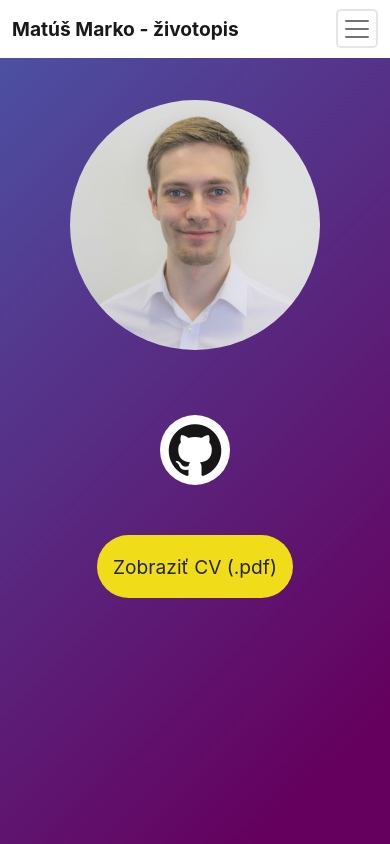
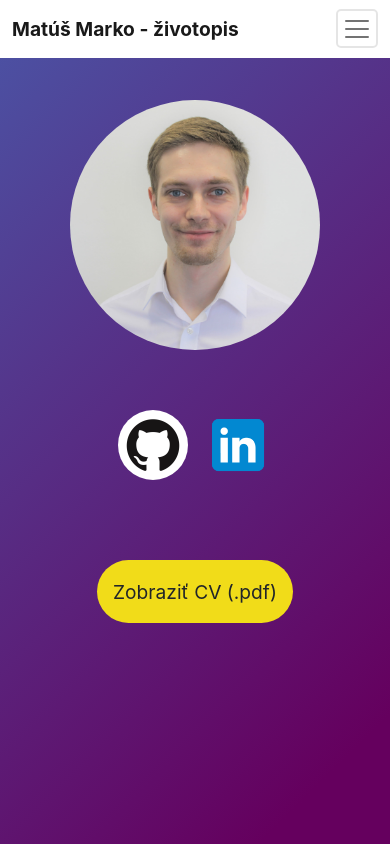
Before and after one commit to MatusMarko719/CVproject, a React (Create React App) app in the folder 01-starting-project/: page / in a window 390 px wide. Shown: the top 844 px of the page. Built offline with nearby package versions, Linux system fonts and the light colour scheme.

Commit message:
style + linkedInn

```diff
--- a/01-starting-project/src/UI/App.module.css
+++ b/01-starting-project/src/UI/App.module.css
@@ -1,27 +1,30 @@
-
-#sectionAbout{
+#sectionAbout {
   padding-bottom: 20px;
   padding-top: 80px;
-
+  background: radial-gradient(#ffffff, #c9c9c9);
 }
-#sectionSkills{
-    background-color: rgba(37, 185, 17, 0.486);
+#sectionSkills {
+  background: radial-gradient(#5df049, #4a6e3a);
   padding-top: 80px;
   padding-bottom: 20px;
-
+  color: #000000d5;
 }
-#sectionWorkexp{
+#sectionWorkexp {
   padding-top: 80px;
   padding-bottom: 20px;
+  margin: 0;
+  background: radial-gradient(#eb8787, #14101f);
 }
-#sectionEducation{
+
+#sectionEducation {
   padding-top: 80px;
-    background-color: rgba(123, 182, 250, 0.432);
+  background: radial-gradient(#7bb6fa, #4c45b4);
+
   padding-bottom: 20px;
-
 }
-#sectionContacts{
+#sectionContacts {
   padding-top: 80px;
   padding-bottom: 20px;
   height: 100vh;
+  background: radial-gradient(#ffffff, #c9c9c9);
 }
--- a/01-starting-project/src/components/About.js
+++ b/01-starting-project/src/components/About.js
@@ -21,7 +21,7 @@ const About = () => {
           <p>
 
             Aj keď som momentálne bez pracovných záväzkov, čo mi dáva výhodu
-            naplno sa venovať učeniu nových technológii, prirodzene nárážam na
+            naplno sa venovať učeniu nových technológii, prirodzene narážam na
             limity samovzdelávania. Preto hľadám a som pripravený využiť každú
             príležitosť pre nováčikov, aby som mohol zlepšovať svoje zručnosti a
             získavať skúsenosti v praxi na reálnych projektoch.
--- a/01-starting-project/src/components/Contacts.module.css
+++ b/01-starting-project/src/components/Contacts.module.css
@@ -1,6 +1,7 @@
 
 .contacts ul{
     text-align: center;
+    padding: 0;
 }
 
 .contacts ul li{
--- a/01-starting-project/src/components/PostHeader.js
+++ b/01-starting-project/src/components/PostHeader.js
@@ -3,17 +3,19 @@ import foto2 from "../foto/foto2.jpg";
 import classes from "../components/PostHeader.module.css";
 import git from "../foto/git.png";
 import zivotopis from "../foto/CV.pdf";
+import linn from "../foto/linkedin.png";
 
 const PostHeader = () => {
   return (
     <>
       <div className={classes.imageHolder}>
-      <div class="wave"></div>
-     <div class="wave"></div>
-     <div class="wave"></div>
+        <div class="wave"></div>
+        <div class="wave"></div>
+        <div class="wave"></div>
         <div className={classes.foto}>
           <img src={foto2} alt="" />
         </div>
+        <div className={classes.icones}>
         <a
           id={classes.git}
           href="https://github.com/MatusMarko719?tab=repositories"
@@ -21,11 +23,16 @@ const PostHeader = () => {
         >
           <img src={git} alt="" title="môj kód" />
         </a>
+        <a
+          href="https://www.linkedin.com/in/mat%C3%BA%C5%A1-marko/"
+          target="blank"
+          id={classes.linn}
+        >
+          <img src={linn} alt="" />
+        </a>
+        </div>
         <button className={classes.button}>
-          <a
-            href={zivotopis}
-            target="blank"
-          >
+          <a href={zivotopis} target="blank">
             Zobraziť CV (.pdf)
           </a>
         </button>
--- a/01-starting-project/src/components/PostHeader.module.css
+++ b/01-starting-project/src/components/PostHeader.module.css
@@ -96,12 +96,25 @@
 .button a {
   text-decoration: none;
 }
+
+.icones{
+  width: fit-content;
+  margin: 0 auto;
+}
 #git img {
   width: 70px;
   margin: 0 auto;
   margin-bottom: 30px;
-  display: block;
+  display: inline-block;
   border-radius: 50%;
+}
+#linn img {
+  width: 70px;
+  margin: 0 auto;
+  margin-bottom: 30px;
+  display: inline-block;
+  border-radius: 50%;
+  margin-left: 15px;
 }
 
 @media (max-width: 700px) {
@@ -113,7 +126,7 @@
     width: 250px;
     height: 250px;
   }
-  #git img {
-    margin-top: 35px;
+  .icones {
+    margin-top: 30px;
   }
 }
--- a/01-starting-project/src/components/Skills.js
+++ b/01-starting-project/src/components/Skills.js
@@ -4,6 +4,7 @@ import "../UI/bootstrap.css";
 import webrebel from "../foto/webrebel.jpg";
 import zaklady from "../foto/zaklady.jpg";
 import Java from "../foto/JavaScript.jpg";
+import css from "../foto/CSS.jpg";
 
 const Skills = () => {
   const [clicked, setClicked] = useState(true);
@@ -160,6 +161,7 @@ const Skills = () => {
             <img src={webrebel} alt="" className={classes.certificatesImages} />
             <img src={zaklady} alt="" className={classes.certificatesImages} />
             <img src={Java} alt="" className={classes.certificatesImages} />
+            <img src={css} alt="" className={classes.certificatesImages}/>
           </div>
         )}
         <div className={classes.courses}>
--- a/01-starting-project/src/components/Skills.module.css
+++ b/01-starting-project/src/components/Skills.module.css
@@ -52,15 +52,18 @@ h5 {
 #openerCertificates {
   font-weight: 600;
   display: inline-block;
-  border: solid rgba(0, 0, 0, 0.459) 0.5px;
+
   border-radius: 15px;
   padding: 5px 10px 5px 10px;
   box-shadow: 2px 2px 15px black;
   margin-left: 5%;
   margin-top: 15px;
 }
-#openerCertificates:hover {
+#openerCertificates:hover,
+#openerCertificates:active {
   cursor: pointer;
+  background-color:  rgba(37, 185, 17, 0.692);
+  color: whitesmoke;
 }
 #certificatesContainer {
   display: inline-block;
@@ -104,7 +107,11 @@ h5 {
   margin: 30px 2%;
   font-weight: 450;
 
-  font-size: 1rem;
+
+}
+
+.courses a:hover{
+color: whitesmoke;
 }
 .coursesLast {
   display: inline-block;
@@ -116,7 +123,6 @@ h5 {
   margin: 30px 2%;
   font-weight: 450;
 
-  font-size: 1rem;
 }
 
 @media (max-width: 900px) {
@@ -137,4 +143,7 @@ h5 {
     display: block;
        text-align: left;
   }
+  .certificatesImages{
+    max-width: 45%;
+  }
 }
--- a/01-starting-project/src/components/WorkExp.js
+++ b/01-starting-project/src/components/WorkExp.js
@@ -2,10 +2,19 @@ import React from "react";
 import classes from "./WorkExp.module.css";
 
 const WorkExp = () => {
+const lightx1 = `${classes.light} ${classes.x1}`;
+const lightx2 = `${classes.light} ${classes.x2}`;
+const lightx3 = `${classes.light} ${classes.x3}`;
+const lightx4 = `${classes.light} ${classes.x4}`;
+const lightx5 = `${classes.light} ${classes.x5}`;
+const lightx6 = `${classes.light} ${classes.x6}`;
+const lightx7 = `${classes.light} ${classes.x7}`;
+const lightx8 = `${classes.light} ${classes.x8}`;
+const lightx9 = `${classes.light} ${classes.x9}`;
+
   return (
     <div className={classes.workexp}>
-      <div className={classes.gradient}></div>
-        <h4>Pracovné skúsenosti</h4>
+        <h4 id={classes.headline4}>Pracovné skúsenosti</h4>
       <div className={classes.leram}>
         <p className={classes.subhead}>3/2021-12/2022 LERAM pharmaceuticals</p>
         <p className={classes.position}>Key account manager</p>
@@ -18,7 +27,9 @@ const WorkExp = () => {
         </ul>
       </div>
       <div className={classes.leram}>
-      <p className={classes.subhead}>1/2019-2/2021 BTL zdravotnícka technika ČR </p>
+        <p className={classes.subhead}>
+          1/2019-2/2021 BTL zdravotnícka technika ČR{" "}
+        </p>
         <p className={classes.position}>Produktový a klinický špecialista</p>
         <ul>
           <li>Predajné, marketingové a klinické aktivity po celej ČR</li>
@@ -33,11 +44,15 @@ const WorkExp = () => {
         </ul>
       </div>
       <div className={classes.leram}>
-      <p className={classes.subhead}>7/2017-12/2018 Rehabilitace Kosmická Praha ČR </p>
+        <p className={classes.subhead}>
+          7/2017-12/2018 Rehabilitace Kosmická Praha ČR{" "}
+        </p>
         <p className={classes.position}>Fyzioterapeut</p>
       </div>
       <div className={classes.leram}>
-      <p className={classes.subhead}>6/2015-12/2017 Vojenský rehabilitačný ústav ČR </p>
+        <p className={classes.subhead}>
+          6/2015-12/2017 Vojenský rehabilitačný ústav ČR{" "}
+        </p>
         <p className={classes.position}>Fyzioterapeut</p>
       </div>
     </div>
--- a/01-starting-project/src/components/WorkExp.module.css
+++ b/01-starting-project/src/components/WorkExp.module.css
@@ -1,3 +1,4 @@
+
 .leram{
     width: 48%;
     box-shadow: 2px 2px 15px black;
@@ -22,10 +23,10 @@
     background-color: rgba(233, 213, 38, 0.493);
     margin-top: 0;
 }
+#headline4{
+    color: #ffffff;
+}
 
-.workexp{
-    transition: all 0.25s ease-out;
-}
 
 @media (max-width: 900px) {
     .leram{
```
Also changed, not shown: 01-starting-project/src/foto/CSS.jpg (added), 01-starting-project/src/foto/linkedin.png (added). Lines whose indentation alone changed are shown as unchanged.
